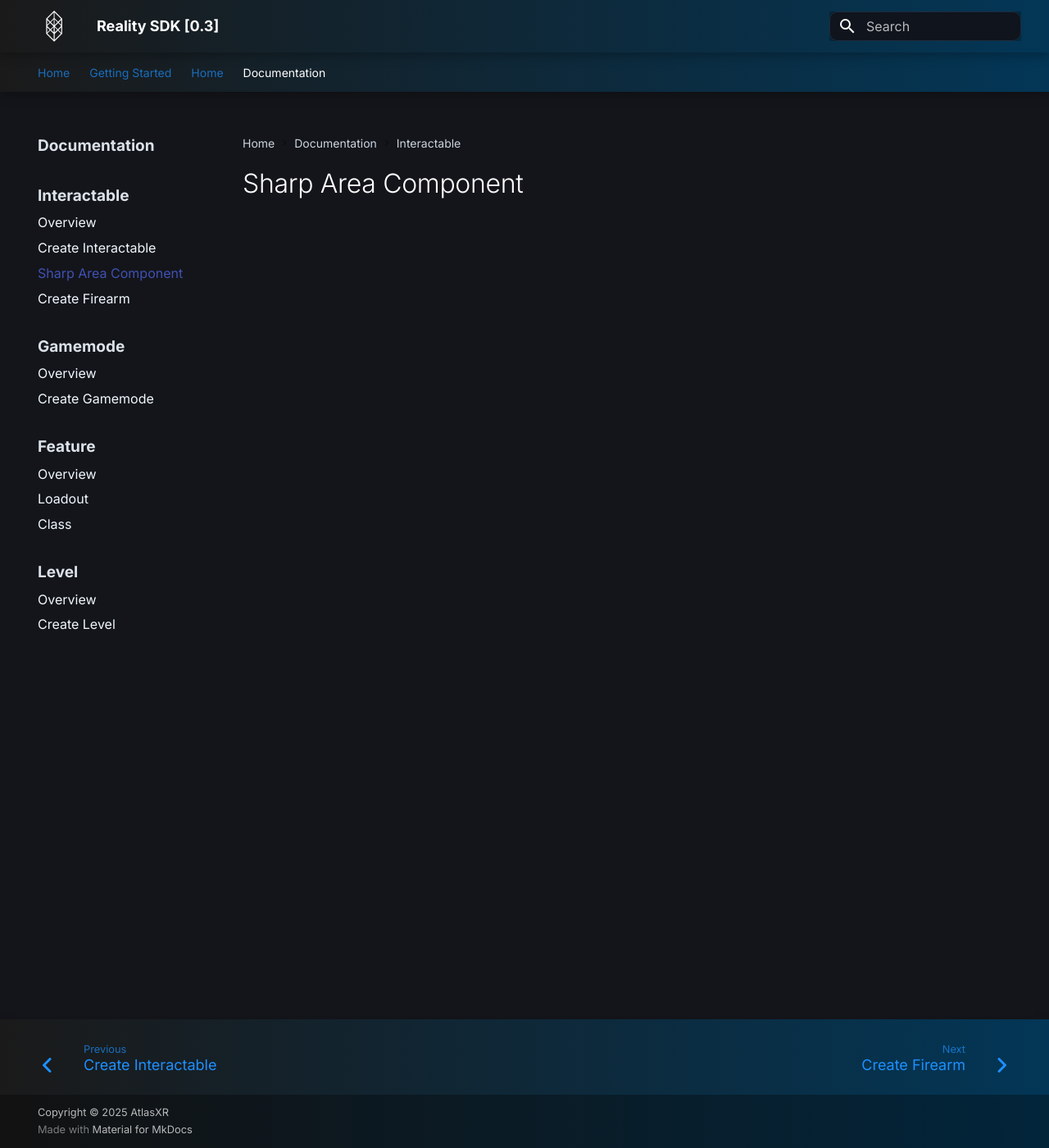
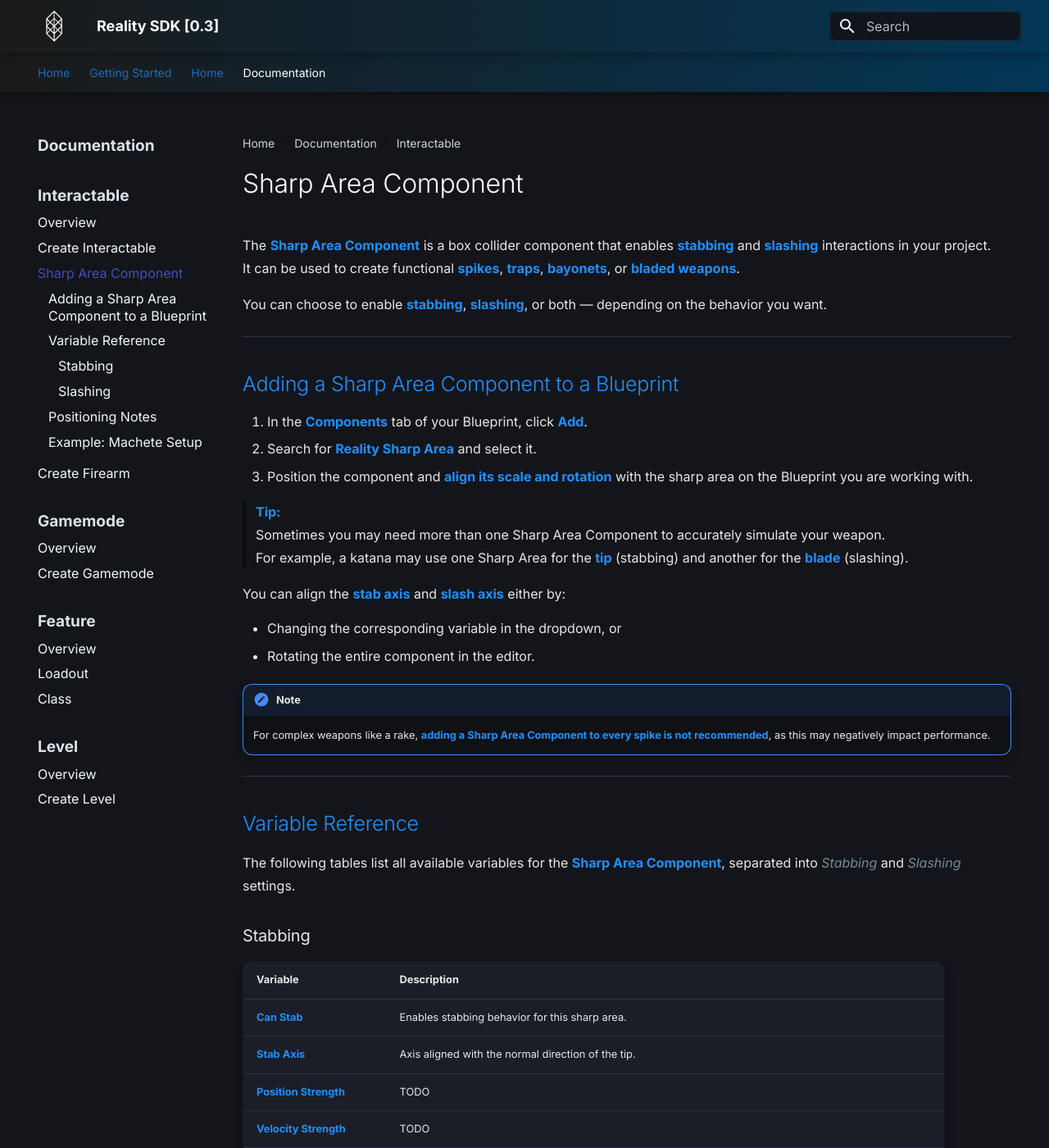
Before and after one commit to AtlasXRInc/RealitySDK-Documentation, an MkDocs documentation site: the page built from Documentation/Source/Documentation/Interactable/SharpArea.md, in a window 1280 px wide and 1400 px high. Shown: the whole window at 82% size. Built offline with MkDocs 1.6.1 and Material for MkDocs 9.7.7, drawn with Linux system fonts in a browser that asks for light colours; some of the changed text lies outside the part shown.

Commit message:
add sharp area documentation page

```diff
--- a/Documentation/Source/Documentation/Interactable/SharpArea.md
+++ b/Documentation/Source/Documentation/Interactable/SharpArea.md
@@ -1 +1,78 @@
 # Sharp Area Component
+
+The **Sharp Area Component** is a box collider component that enables **stabbing** and **slashing** interactions in your project.
+It can be used to create functional **spikes**, **traps**, **bayonets**, or **bladed weapons**.
+
+You can choose to enable **stabbing**, **slashing**, or both — depending on the behavior you want.
+
+---
+
+## Adding a Sharp Area Component to a Blueprint
+
+1. In the **Components** tab of your Blueprint, click **Add**.
+2. Search for **Reality Sharp Area** and select it.
+3. Position the component and **align its scale and rotation** with the sharp area on the Blueprint you are working with.
+
+> **Tip:**
+> Sometimes you may need more than one Sharp Area Component to accurately simulate your weapon.
+> For example, a katana may use one Sharp Area for the **tip** (stabbing) and another for the **blade** (slashing).
+
+You can align the **stab axis** and **slash axis** either by:
+
+- Changing the corresponding variable in the dropdown, or
+- Rotating the entire component in the editor.
+
+!!! note
+
+    For complex weapons like a rake, **adding a Sharp Area Component to every spike is not recommended**, as this may negatively impact performance.
+
+---
+
+## Variable Reference
+
+The following tables list all available variables for the **Sharp Area Component**, separated into *Stabbing* and *Slashing* settings.
+
+### Stabbing
+
+| Variable | Description |
+|----------|-------------|
+| **Can Stab** | Enables stabbing behavior for this sharp area. |
+| **Stab Axis** | Axis aligned with the normal direction of the tip. |
+| **Position Strength** | TODO |
+| **Velocity Strength** | TODO |
+| **Minimum Penetration** | Minimum distance required to count as a valid stab. |
+| **Maximum Penetration** | Maximum distance the blade can penetrate. |
+| **Stab Force Threshold** | Offset applied to the base stab force threshold. Negative requires less force to stab; positive requires more. |
+| **Can Be Pushed Deeper** | Toggle on to allow the blade to be pushed deeper into the wound. |
+| **Can Twist** | Enables twisting of the blade after penetration. |
+| **Twist Limit** | How far twisting is allowed (in degrees or custom units). |
+| **Can Swing** | Whether the blade can swing from this area. |
+| **Swing Limit** | How far the blade can swing (in degrees or custom units). |
+
+### Slashing
+
+| Variable | Description |
+|----------|-------------|
+| **Can Slash** | Enables slashing behavior for this sharp area. |
+| **Slash Force Threshold** | Offset applied to the base slash force threshold. Negative requires less force to slash; positive requires more. |
+| **Slash Axis** | Axis that runs along the blade for slashing direction. |
+
+---
+
+## Positioning Notes
+
+- It's **okay for Sharp Area Components to overlap slightly**. Overlaps will not cause any issues in detection or interaction.
+- Make sure each Sharp Area’s scale and axis orientation match the physical shape and intended interaction area of the weapon.
+
+---
+
+## Example: Machete Setup
+
+To see a working example of a Sharp Area Component:
+
+1. Open your **Content Browser**.
+2. In the top right, click **Settings** → enable **Show Engine Content**.
+3. In the **Engine** directory, search for `RealityFirearm`.
+4. Open the Blueprint called **`RealityInteractable_Machete`**.
+
+This Blueprint demonstrates how Sharp Area Components are positioned and configured for both **stabbing** and **slashing** on a single weapon.
```
